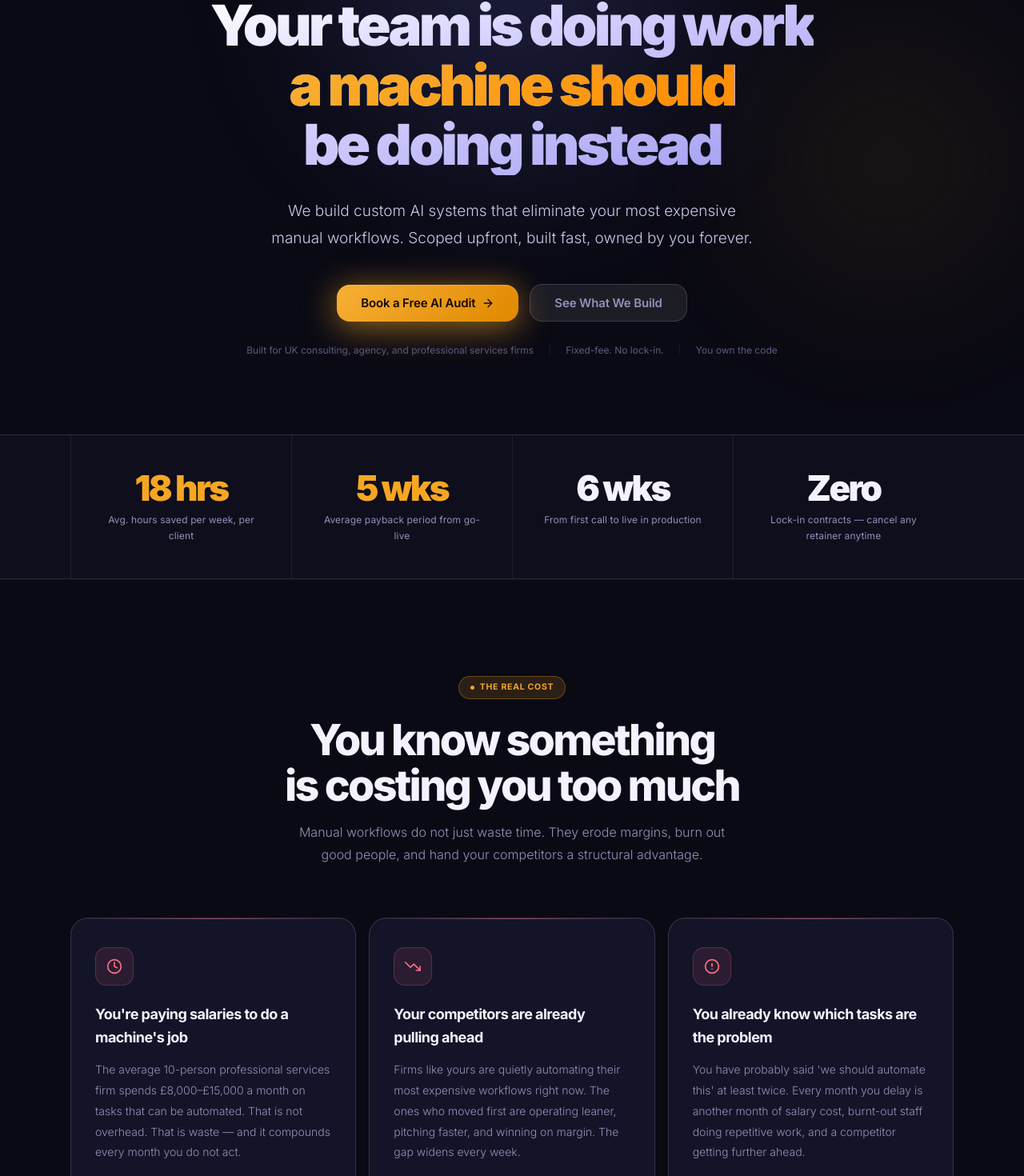
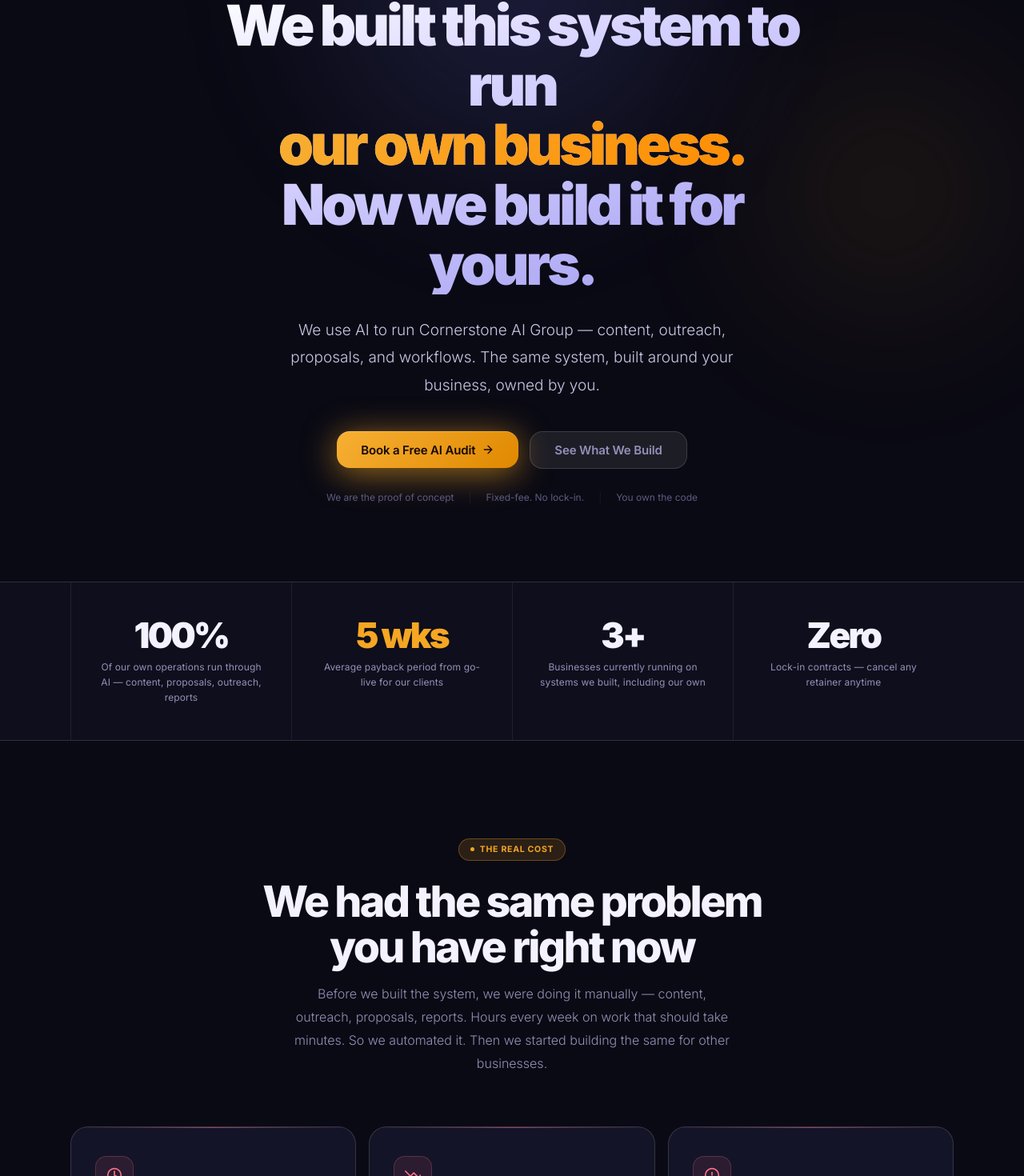
Before and after one commit to 100492107/caig-website, a React (Vite) app: page / in a window 1280 px wide. Shown: the part 153-1623 px from the top of the page at 80% size. Built offline with nearby package versions, Linux system fonts and the light colour scheme.

Commit message:
Realign copy: built for ourselves first, CAIG as proof of concept

```diff
--- a/src/App.jsx
+++ b/src/App.jsx
@@ -384,9 +384,9 @@ function Hero() {
             animate={{ opacity: 1, y: 0 }}
             transition={{ delay: 0.15, duration: 0.7, ease: [0.22, 1, 0.36, 1] }}
           >
-            Your team is doing work<br />
-            <span className="hl">a machine should</span><br />
-            be doing instead
+            We built this system to run<br />
+            <span className="hl">our own business.</span><br />
+            Now we build it for yours.
           </motion.h1>
 
           <motion.p
@@ -395,8 +395,8 @@ function Hero() {
             animate={{ opacity: 1, y: 0 }}
             transition={{ delay: 0.32, duration: 0.55 }}
           >
-            We build custom AI systems that eliminate your most expensive manual workflows.
-            Scoped upfront, built fast, owned by you forever.
+            We use AI to run Cornerstone AI Group — content, outreach, proposals, and workflows.
+            The same system, built around your business, owned by you.
           </motion.p>
 
           <motion.div
@@ -420,7 +420,7 @@ function Hero() {
             animate={{ opacity: 1 }}
             transition={{ delay: 0.75, duration: 0.6 }}
           >
-            <span style={{ color: 'var(--t3)' }}>Built for UK consulting, agency, and professional services firms</span>
+            <span style={{ color: 'var(--t3)' }}>We are the proof of concept</span>
             <span style={{ margin: '0 12px', opacity: 0.2 }}>|</span>
             Fixed-fee. No lock-in.
             <span style={{ margin: '0 12px', opacity: 0.2 }}>|</span>
@@ -439,9 +439,9 @@ function ProofBar() {
       <div className="container">
         <div className="proof-bar-inner">
         {[
-          { to: 18, suffix: ' hrs', label: 'Avg. hours saved per week, per client', amber: true },
-          { to: 5,  suffix: ' wks', label: 'Average payback period from go-live',  amber: true },
-          { to: 6,  suffix: ' wks', label: 'From first call to live in production', amber: false },
+          { to: 0,  suffix: '',     label: 'Of our own operations run through AI — content, proposals, outreach, reports', amber: false, text: '100%' },
+          { to: 5,  suffix: ' wks', label: 'Average payback period from go-live for our clients', amber: true },
+          { to: 3,  suffix: '',     label: 'Businesses currently running on systems we built, including our own', amber: false, text: '3+' },
           { to: 0,  suffix: '',     label: 'Lock-in contracts — cancel any retainer anytime', amber: false, text: 'Zero' },
         ].map((s, i) => (
           <div className="proof-stat" key={i}>
@@ -463,18 +463,18 @@ function ProofBar() {
 const problems = [
   {
     icon: <Icon.Clock />,
-    title: "You're paying salaries to do a machine's job",
-    body: "The average 10-person professional services firm spends £8,000–£15,000 a month on tasks that can be automated. That is not overhead. That is waste — and it compounds every month you do not act.",
+    title: "Content that takes days is taking minutes for us",
+    body: "We generate social content, LinkedIn posts, blogs, and outreach sequences for our own business using the same system we build for clients. What used to take a team of people now runs on autopilot. We know it works because we live it.",
   },
   {
     icon: <Icon.TrendingDown />,
-    title: "Your competitors are already pulling ahead",
-    body: "Firms like yours are quietly automating their most expensive workflows right now. The ones who moved first are operating leaner, pitching faster, and winning on margin. The gap widens every week.",
+    title: "Proposals, reports, and admin were killing our margin",
+    body: "Writing proposals, compiling reports, managing follow-ups — these were the tasks eating our most valuable hours. We built AI into every one of those workflows. Our ops cost dropped. Our output went up. We then did the same for our clients.",
   },
   {
     icon: <Icon.AlertCircle />,
     title: "You already know which tasks are the problem",
-    body: "You have probably said 'we should automate this' at least twice. Every month you delay is another month of salary cost, burnt-out staff doing repetitive work, and a competitor getting further ahead.",
+    body: "Every business has them — the repetitive, high-cost tasks that nobody questions because they have always been done that way. We found ours. We eliminated them. We can do the same for yours.",
   },
 ]
 
@@ -485,9 +485,9 @@ function Problem() {
         <FadeUp>
           <div className="sh c">
             <div className="badge"><span className="badge-dot" />The Real Cost</div>
-            <h2 className="section-title">You know something<br />is costing you too much</h2>
+            <h2 className="section-title">We had the same problem<br />you have right now</h2>
             <p className="section-sub">
-              Manual workflows do not just waste time. They erode margins, burn out good people, and hand your competitors a structural advantage.
+              Before we built the system, we were doing it manually — content, outreach, proposals, reports. Hours every week on work that should take minutes. So we automated it. Then we started building the same for other businesses.
             </p>
           </div>
         </FadeUp>
@@ -530,9 +530,9 @@ function Solution() {
         <div className="sol-grid">
           <FadeUp>
             <div className="badge"><span className="badge-dot" />How We Solve It</div>
-            <h2 className="section-title">A custom AI system built<br />around how you actually work</h2>
+            <h2 className="section-title">The system we use to<br />run our own business</h2>
             <p className="section-sub" style={{ marginBottom: '36px' }}>
-              Not generic AI. Not off-the-shelf SaaS. A system scoped around your workflow and built to run without hand-holding.
+              We did not build a generic AI tool and sell it as a service. We built a system that runs Cornerstone AI Group — then started building the same for clients.
             </p>
             <a href="#contact" className="btn btn-amber btn-lg">
               Start with a Free Audit <Icon.ArrowRight />
@@ -1002,13 +1002,11 @@ function UrgencyBanner() {
         <div className="urgency-inner">
           <div className="urgency-eyebrow">The honest truth</div>
           <h2 className="urgency-title">
-            If you have read this far,<br />you already know you need this
+            We are not selling you a theory.<br />We are running it right now.
           </h2>
           <p className="urgency-body">
-            The only question is whether you act on it this week — or in six months, after
-            <strong style={{ color: 'var(--t0)' }}> months more of avoidable labour costs</strong> and
-            watching a competitor launch the system you kept putting off.
-            The audit is free. The call is 45 minutes. The ROI is documented.
+            This website was built with our system. Our outreach runs through it. Our content, our proposals, our reports.
+            <strong style={{ color: 'var(--t0)' }}> If it works well enough to run our business, it will work for yours.</strong> The audit is free. The call is 45 minutes. Come and see it working.
           </p>
           <a href="#contact" className="btn btn-amber btn-lg breathe">
             Book My Free Audit Now <Icon.ArrowRight size={17} />
```
Also changed, not shown: 3 other files (tests, documents, lock files or other folders).
